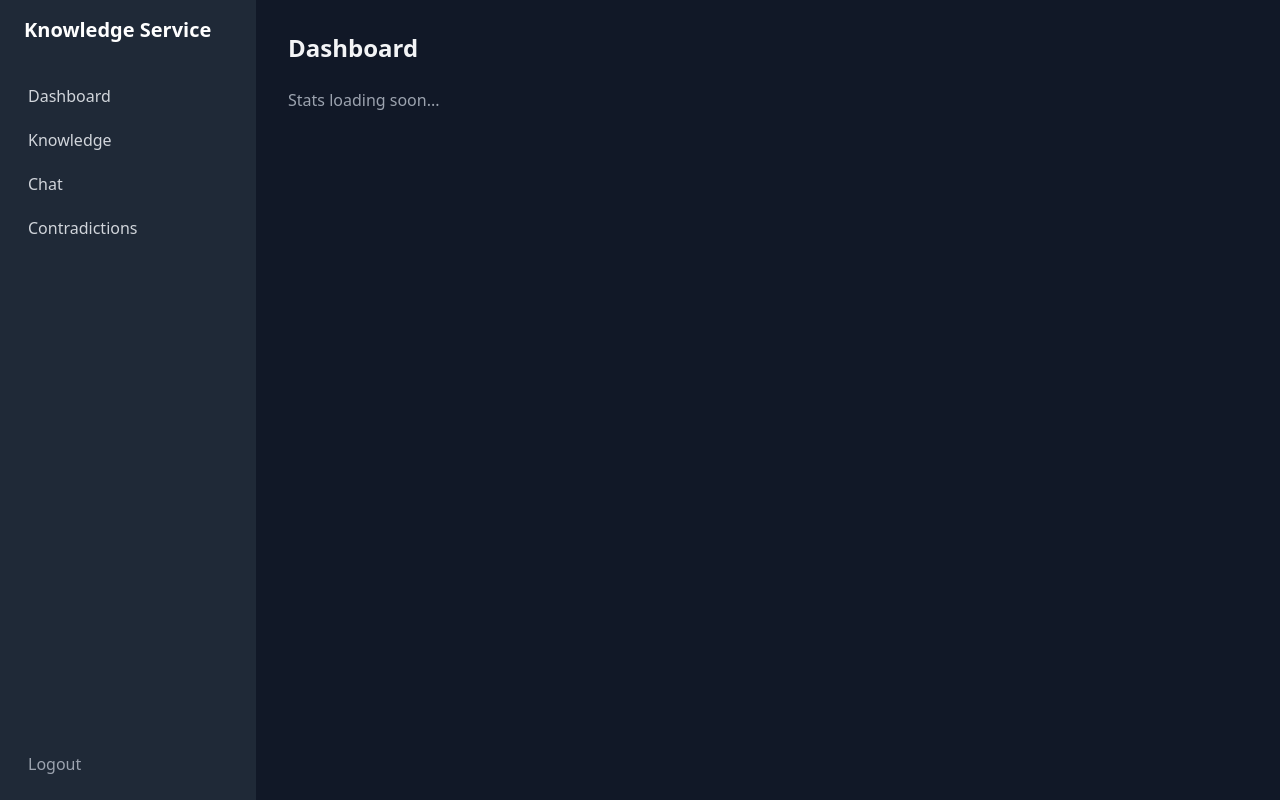
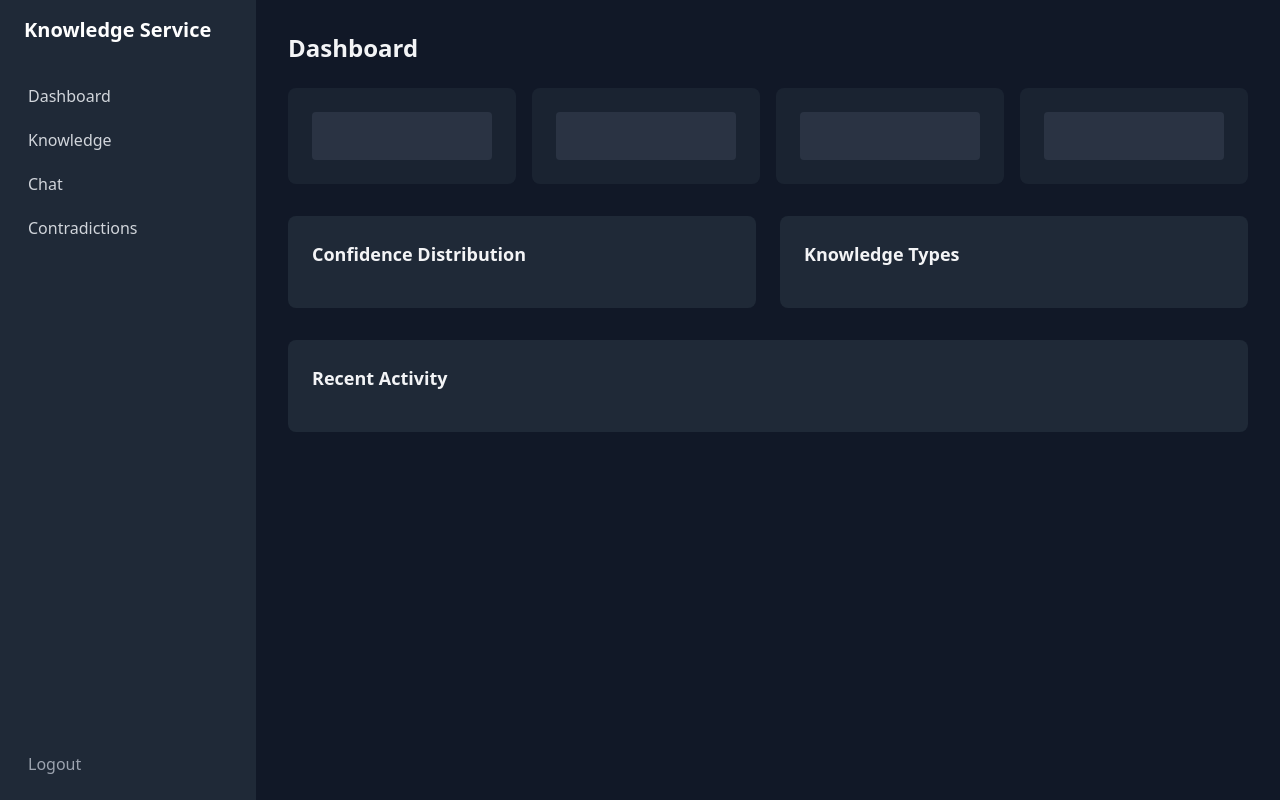
Before and after one commit to arshadansari27/knowledge-service, a Python web app: template src/knowledge_service/admin/templates/dashboard.html in a window 1280 px wide. Run offline with Jinja, Linux system fonts and the light colour scheme; the template is opened without the code that fills it, so the values that code supplies are empty; some libraries are stand-ins or nearby versions.

Commit message:
feat(admin): add dashboard template with stats, confidence chart, and activity
Co-Authored-By: Claude Sonnet 4.6 <noreply@anthropic.com>

```diff
--- a/src/knowledge_service/admin/templates/dashboard.html
+++ b/src/knowledge_service/admin/templates/dashboard.html
@@ -2,5 +2,103 @@
 {% block title %}Dashboard{% endblock %}
 {% block content %}
 <h2 class="text-2xl font-bold mb-6">Dashboard</h2>
-<p class="text-gray-400">Stats loading soon...</p>
+
+<!-- Stats Cards -->
+<div class="grid grid-cols-1 md:grid-cols-2 lg:grid-cols-4 gap-4 mb-8"
+     x-data="{ counts: null }"
+     x-init="fetch('/api/admin/stats/counts').then(r => r.json()).then(d => counts = d)">
+    <template x-if="counts">
+        <div class="contents">
+            <div class="bg-gray-800 rounded-lg p-6">
+                <p class="text-gray-400 text-sm">Total Triples</p>
+                <p class="text-3xl font-bold text-white mt-1" x-text="counts.triples"></p>
+            </div>
+            <div class="bg-gray-800 rounded-lg p-6">
+                <p class="text-gray-400 text-sm">Entities</p>
+                <p class="text-3xl font-bold text-white mt-1" x-text="counts.entities"></p>
+            </div>
+            <div class="bg-gray-800 rounded-lg p-6">
+                <p class="text-gray-400 text-sm">Content Items</p>
+                <p class="text-3xl font-bold text-white mt-1" x-text="counts.content"></p>
+            </div>
+            <div class="bg-gray-800 rounded-lg p-6">
+                <p class="text-gray-400 text-sm">Ingestion Events</p>
+                <p class="text-3xl font-bold text-white mt-1" x-text="counts.events"></p>
+            </div>
+        </div>
+    </template>
+    <template x-if="!counts">
+        <div class="contents">
+            <div class="bg-gray-800 rounded-lg p-6 animate-pulse"><div class="h-12 bg-gray-700 rounded"></div></div>
+            <div class="bg-gray-800 rounded-lg p-6 animate-pulse"><div class="h-12 bg-gray-700 rounded"></div></div>
+            <div class="bg-gray-800 rounded-lg p-6 animate-pulse"><div class="h-12 bg-gray-700 rounded"></div></div>
+            <div class="bg-gray-800 rounded-lg p-6 animate-pulse"><div class="h-12 bg-gray-700 rounded"></div></div>
+        </div>
+    </template>
+</div>
+
+<!-- Confidence Distribution & Knowledge Types -->
+<div class="grid grid-cols-1 lg:grid-cols-2 gap-6 mb-8">
+    <div class="bg-gray-800 rounded-lg p-6"
+         x-data="{ dist: null }"
+         x-init="fetch('/api/admin/stats/confidence').then(r => r.json()).then(d => dist = d)">
+        <h3 class="text-lg font-semibold mb-4">Confidence Distribution</h3>
+        <template x-if="dist">
+            <div class="space-y-3">
+                <div>
+                    <div class="flex justify-between text-sm mb-1"><span class="text-red-400">Low (0-0.3)</span><span x-text="dist.low"></span></div>
+                    <div class="w-full bg-gray-700 rounded-full h-4"><div class="bg-red-500 h-4 rounded-full transition-all" :style="'width: ' + (dist.low / Math.max(dist.low + dist.medium + dist.high, 1) * 100) + '%'"></div></div>
+                </div>
+                <div>
+                    <div class="flex justify-between text-sm mb-1"><span class="text-yellow-400">Medium (0.3-0.7)</span><span x-text="dist.medium"></span></div>
+                    <div class="w-full bg-gray-700 rounded-full h-4"><div class="bg-yellow-500 h-4 rounded-full transition-all" :style="'width: ' + (dist.medium / Math.max(dist.low + dist.medium + dist.high, 1) * 100) + '%'"></div></div>
+                </div>
+                <div>
+                    <div class="flex justify-between text-sm mb-1"><span class="text-green-400">High (0.7-1.0)</span><span x-text="dist.high"></span></div>
+                    <div class="w-full bg-gray-700 rounded-full h-4"><div class="bg-green-500 h-4 rounded-full transition-all" :style="'width: ' + (dist.high / Math.max(dist.low + dist.medium + dist.high, 1) * 100) + '%'"></div></div>
+                </div>
+            </div>
+        </template>
+    </div>
+    <div class="bg-gray-800 rounded-lg p-6"
+         x-data="{ types: null }"
+         x-init="fetch('/api/admin/stats/types').then(r => r.json()).then(d => types = d)">
+        <h3 class="text-lg font-semibold mb-4">Knowledge Types</h3>
+        <template x-if="types">
+            <div class="space-y-2">
+                <template x-for="(count, type) in types" :key="type">
+                    <div class="flex justify-between items-center py-1">
+                        <span class="text-gray-300" x-text="type"></span>
+                        <span class="bg-gray-700 px-3 py-1 rounded-full text-sm" x-text="count"></span>
+                    </div>
+                </template>
+            </div>
+        </template>
+    </div>
+</div>
+
+<!-- Recent Activity -->
+<div class="bg-gray-800 rounded-lg p-6"
+     x-data="{ events: null }"
+     x-init="fetch('/api/admin/stats/activity').then(r => r.json()).then(d => events = d)">
+    <h3 class="text-lg font-semibold mb-4">Recent Activity</h3>
+    <template x-if="events && events.length > 0">
+        <table class="w-full text-sm">
+            <thead><tr class="text-gray-400 border-b border-gray-700"><th class="text-left py-2">Time</th><th class="text-left py-2">Type</th><th class="text-left py-2">Source</th><th class="text-left py-2">URL</th></tr></thead>
+            <tbody>
+                <template x-for="e in events" :key="e.id">
+                    <tr class="border-b border-gray-700/50 hover:bg-gray-700/30">
+                        <td class="py-2 text-gray-400" x-text="new Date(e.created_at).toLocaleString()"></td>
+                        <td class="py-2" x-text="e.event_type"></td>
+                        <td class="py-2" x-text="e.source"></td>
+                        <td class="py-2"><template x-if="e.url"><a :href="'/admin/knowledge/content?url=' + encodeURIComponent(e.url)" class="text-blue-400 hover:underline truncate block max-w-xs" x-text="e.url"></a></template></td>
+                    </tr>
+                </template>
+            </tbody>
+        </table>
+    </template>
+    <template x-if="events && events.length === 0">
+        <p class="text-gray-500">No ingestion events yet.</p>
+    </template>
+</div>
 {% endblock %}
```
